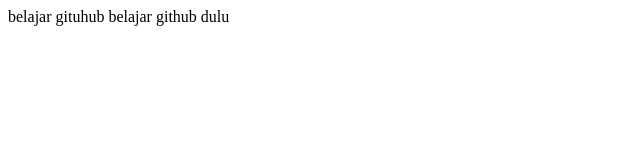
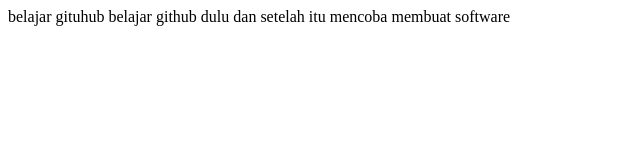
Before and after one commit to teguh-gempol/belajar_github, a plain HTML site: page index.html in a window 1280 px wide. Shown: the whole page, without its empty margins (0-640 px from the left). Drawn offline with Linux system fonts and the light colour scheme.

Commit message:
publish file index

```diff
--- a/index.html
+++ b/index.html
@@ -3,4 +3,5 @@ belajar gituhub
 </head>
 <body>
 belajar github dulu
+dan setelah itu mencoba membuat software
 </body>
```
